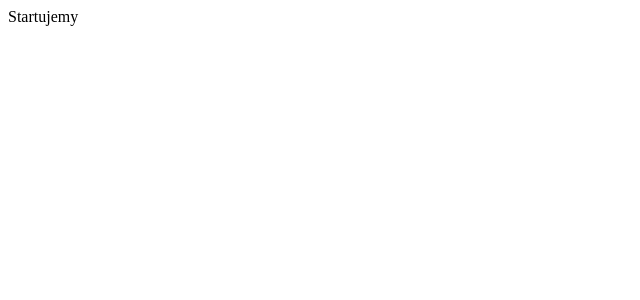
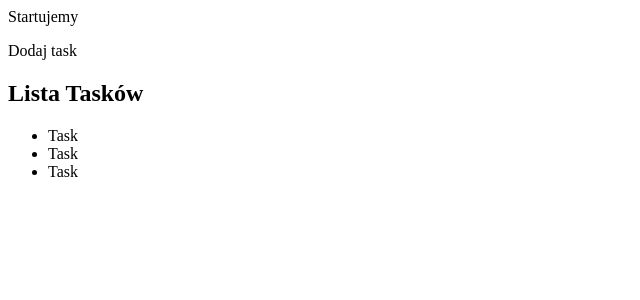
Before and after one commit to XxMaKaPaKaxX/To-do-list-hooks, a React (Create React App) app: page / in a window 1280 px wide. Shown: the top 300 px of the page, without its empty margins (0-640 px from the left). Built offline with nearby package versions, Linux system fonts and the light colour scheme.

Commit message:
app structer prepared

```diff
--- a/src/App.js
+++ /dev/null
@@ -1,11 +0,0 @@
-
-
-const App = () => {
-  return (
-    <>
-      Startujemy
-    </>
-  );
-}
-
-export default App;
--- /dev/null
+++ b/src/components/AddTask.js
@@ -0,0 +1,11 @@
+import React, { useState } from 'react';
+
+const AddTask = () => {
+    return (
+        <div className="form">
+            <p>Dodaj task</p>
+        </div>
+    );
+}
+
+export default AddTask;
--- /dev/null
+++ b/src/components/App.js
@@ -0,0 +1,17 @@
+import React, { useState } from 'react';
+
+import AddTask from './AddTask';
+import TaskList from './TaskList';
+
+
+const App = () => {
+  return (
+    <>
+      Startujemy
+      <AddTask />
+      <TaskList />
+    </>
+  );
+}
+
+export default App;
--- /dev/null
+++ b/src/components/Task.js
@@ -0,0 +1,7 @@
+const Task = () => {
+    return (
+        <li>Task</li>
+    );
+}
+
+export default Task;
--- /dev/null
+++ b/src/components/TaskList.js
@@ -0,0 +1,16 @@
+import Task from './Task';
+
+const TaskList = () => {
+    return (
+        <div className="task-list">
+            <h2>Lista Tasków</h2>
+            <ul>
+                <Task />
+                <Task />
+                <Task />
+            </ul>
+        </div>
+    );
+}
+
+export default TaskList;
--- a/src/index.js
+++ b/src/index.js
@@ -1,7 +1,7 @@
 import React from 'react';
 import ReactDOM from 'react-dom';
 
-import App from './App';
+import App from './components/App';
 
 
 ReactDOM.render(
```
